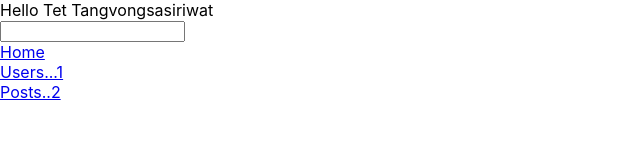
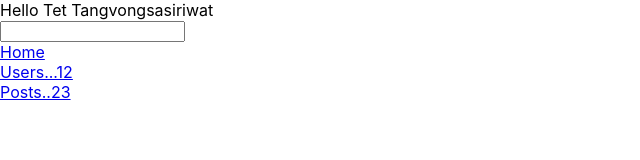
Before and after one commit to tettangv/ReactHello, a React (Create React App) app: page / in a window 1280 px wide. Shown: the top 160 px of the page, without its empty margins (0-640 px from the left). Built offline with nearby package versions, Linux system fonts and the light colour scheme; no server answers.

Commit message:
Update App.js

```diff
--- a/src/App.js
+++ b/src/App.js
@@ -28,10 +28,10 @@ class App extends Component {
           <Link to="/">Home</Link>
         </div>
         <div>
-          <Link to="/users">Users...1</Link>
+          <Link to="/users">Users...12</Link>
         </div>
         <div>
-          <Link to="/postss">Posts..2</Link>
+          <Link to="/postss">Posts..23</Link>
         </div>
         <Route path="/users" component={Users}></Route>
         <Route path="/postss" component={Postss}></Route>
```
